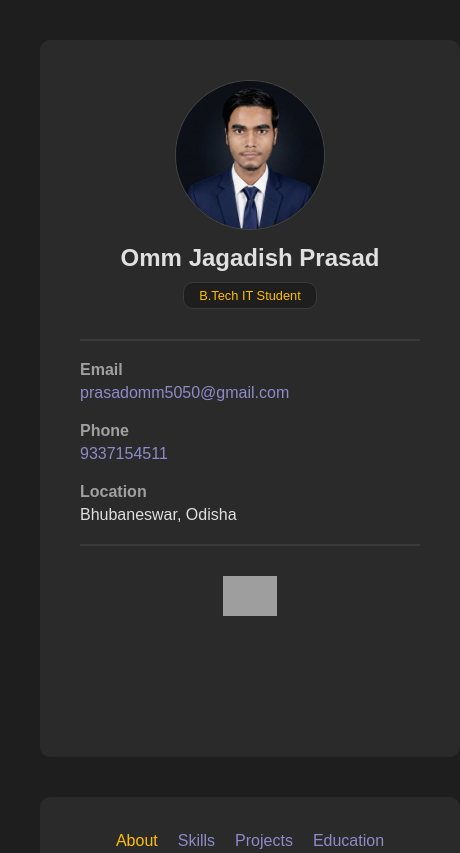
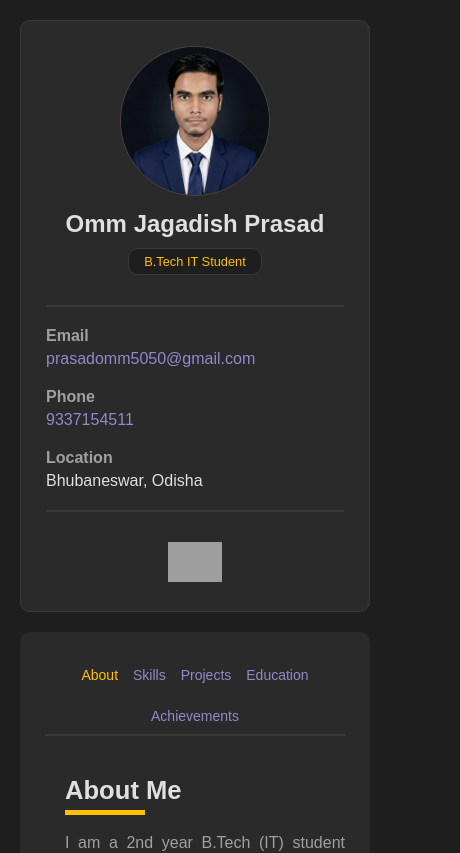
Before and after one commit to OmmJagadishPrasad/My-Personal-Portfolio, a plain HTML site: page index.html in a window 390 px wide. Shown: the top 853 px of the page, 460 px wide, since content can reach past the window. Drawn offline with Linux system fonts and the light colour scheme; grey boxes are pictures that could not be loaded.

Commit message:
Update J.css

```diff
--- a/J.css
+++ b/J.css
@@ -7,7 +7,8 @@ body{
     background-color: #1e1e1e;
 }
 .main-container{
-    width: 1200px;
+    max-width: 1200px;
+    width: 100%;
     gap: 40px;
     display: grid;
     grid-template-columns: 350px 1fr;
@@ -18,7 +19,7 @@ body{
 }
 .side-bar{
     background-color: #2a2a2a;
-    border: #3a3a3a;
+    border: 1px solid #3a3a3a;
     height: 85vh;
     border-radius: 10px;
     padding: 40px;
@@ -32,7 +33,8 @@ body{
     border-bottom: 2px solid #3a3a3a;
 }
 .photo{
-    height: 150px;
+    width: 150px;
+    max-width: 100%;
     border-radius: 50%;
     border: 1px solid  rgb(69, 67, 67);
     margin-bottom: 10px;
@@ -160,11 +162,13 @@ nav a:hover{
 .outer-container{
     display: grid;
     grid-template-columns: 1fr 1fr;
+    gap: 20px;
     margin-top: 30px;
 }
 .inner-container{
-    height: 255px;
-    width: 350px;
+    height: auto;
+    width: 100%;
+    max-width: 350px;
     border-radius: 10px;
     background-color: #1e1e1e;
     transition: transform 0.5s ease, box-shadow 0.5s ease;
@@ -174,36 +178,49 @@ nav a:hover{
     box-shadow: 0px 0px 10px 5px rgba(0, 0, 0, 0.3);
 }
 .certificate img{
-    height: 200px;
-    width: 350px;
+    width: 100%;
+    height: auto;
     border-radius: 10px;
 }
 
 /* Responsive */
 
-@media screen and (max-width: 1200px){
+@media screen and (max-width: 1100px){
     .main-container{
         grid-template-columns: 1fr;
-        padding: 40px;
-        width: auto;
+        padding: 30px;
     }
     .side-bar{
         position: static;
-    }
-    .outer-container{
-        gap: 20px;
+        height:auto;
     }
 }
 
-@media screen and (max-width: 750px){
+@media screen and (max-width: 768px){
     .outer-container{
         grid-template-columns: 1fr;
-    }
-    .inner-container{
-        margin-bottom: 10px;
     }
     .navigation nav{
         justify-content: center;
         flex-wrap: wrap;
+        gap: 15px;
+    }
+    .main-content h2{
+        font-size: 1.6rem;
     }
 }
+@media screen and (max-width: 480px){
+    .main-container{
+        padding: 20px;
+        gap: 20px;
+    }
+    .side-bar{
+        padding: 25px;
+    }
+    nav{
+        gap: 10px;
+    }
+    nav a{
+        font-size: 14px;
+    }
+}
```
